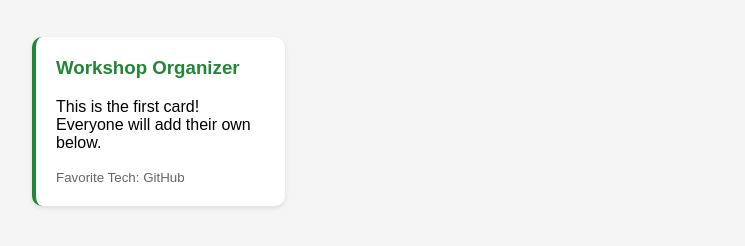
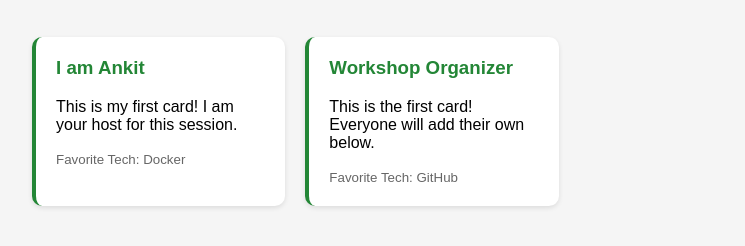
Before and after one commit to hul0/demo_website, a plain HTML site: page index.html in a window 1280 px wide. Shown: the part 122-368 px from the top of the page, without its empty margins (208-953 px from the left). Drawn offline with Linux system fonts and the light colour scheme.

Commit message:
Basic changes

```diff
--- a/index.html
+++ b/index.html
@@ -14,10 +14,18 @@
 
     <main id="cards-container">
         <div class="card">
+            <h3>I am Ankit</h3>
+            <p>This is my first card! I am your host for this session.</p>
+            <small>Favorite Tech: Docker</small>
+        </div>
+
+        <div class="card">
             <h3>Workshop Organizer</h3>
             <p>This is the first card! Everyone will add their own below.</p>
             <small>Favorite Tech: GitHub</small>
         </div>
+
+
     </main>
 
     <script src="scripts.js"></script>
```
